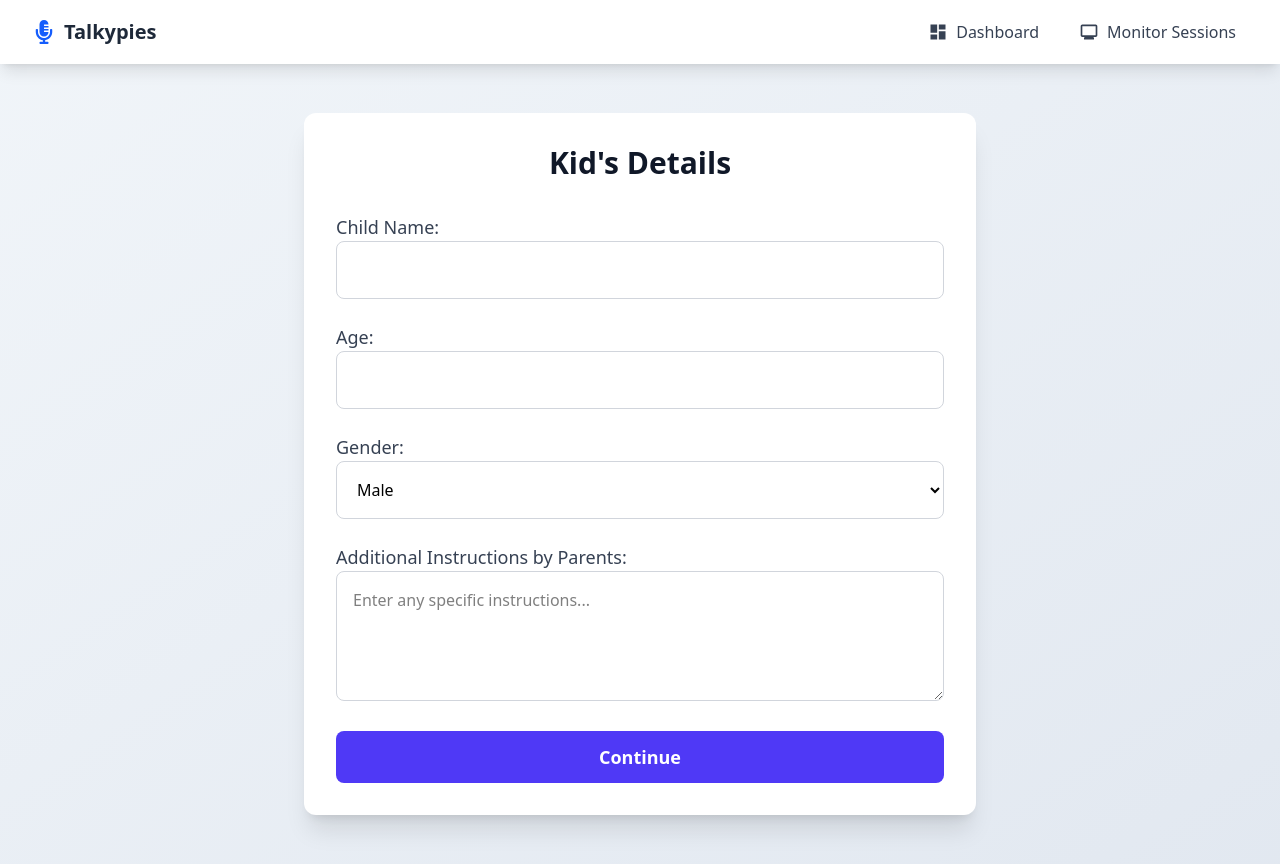
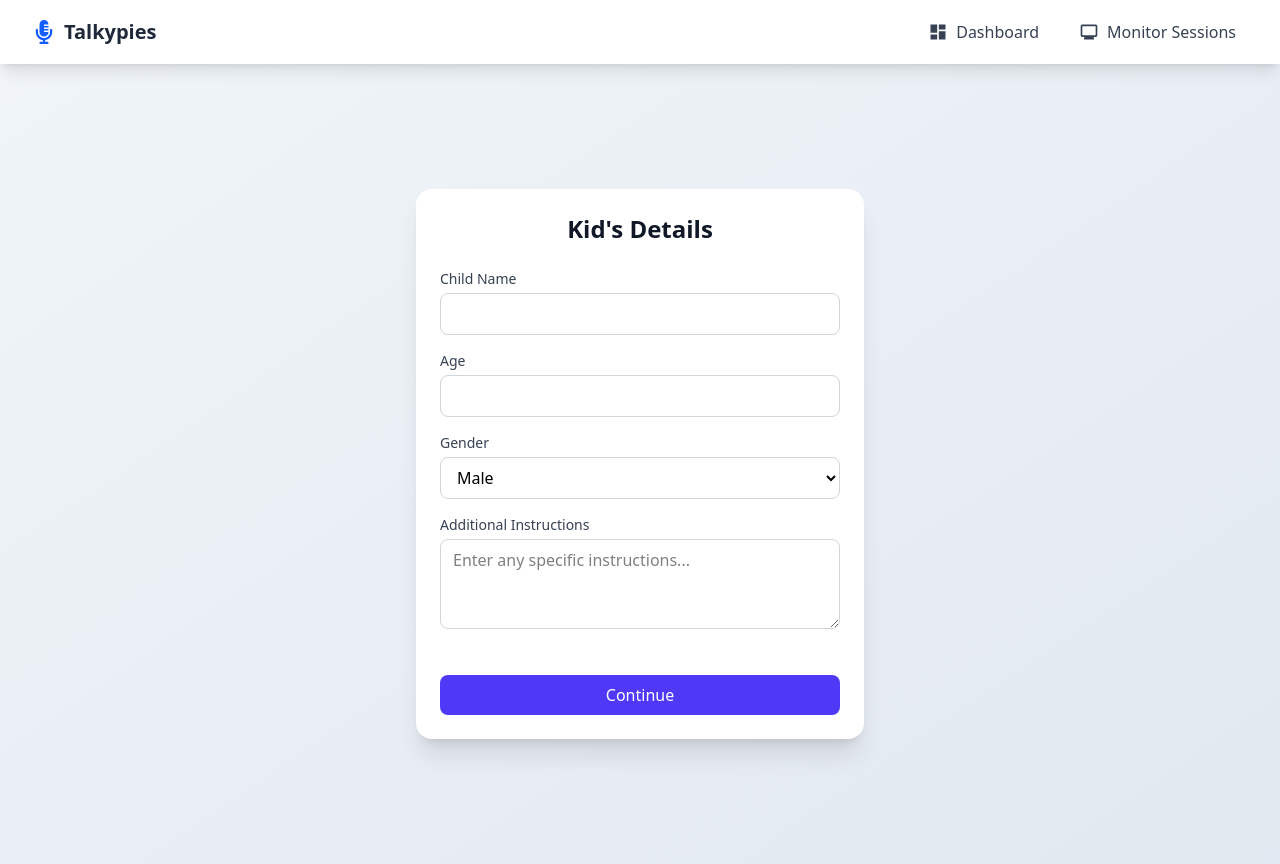
Before and after one commit to sumit-realtyai/Robotics_Voice_Assistant, a React (Vite) app: page / in a window 1280 px wide. Built offline with nearby package versions, Linux system fonts and the light colour scheme.

Commit message:
Update Dashboard styling

```diff
--- a/src/Dashboard.jsx
+++ b/src/Dashboard.jsx
@@ -1,6 +1,6 @@
 import React, { useState } from "react";
 import { useNavigate } from "react-router-dom";
-import { FaMicrophoneAlt } from "react-icons/fa";
+import { FaMicrophoneAlt, FaRobot, FaComments } from "react-icons/fa";
 
 export default function Dashboard() {
   const navigate = useNavigate();
@@ -37,16 +37,16 @@ export default function Dashboard() {
   };
 
   return (
-    <div className="min-h-[calc(100vh-4rem)] flex items-center justify-center">
+    <div className="min-h-[calc(100vh-4rem)] flex items-center justify-center p-4">
       {!isFormSubmitted ? (
-        <section className="w-full max-w-2xl bg-white p-8 rounded-xl shadow-xl">
-          <h2 className="text-3xl font-bold text-center text-gray-900 mb-8">
+        <section className="w-full max-w-md bg-white rounded-2xl shadow-xl p-6">
+          <h2 className="text-2xl font-bold text-center text-gray-900 mb-6">
             Kid's Details
           </h2>
-          <form onSubmit={handleFormSubmit} className="space-y-6">
-            <div className="space-y-2">
-              <label htmlFor="childName" className="text-lg font-medium text-gray-700">
-                Child Name:
+          <form onSubmit={handleFormSubmit} className="space-y-4">
+            <div>
+              <label htmlFor="childName" className="block text-sm font-medium text-gray-700 mb-1">
+                Child Name
               </label>
               <input
                 type="text"
@@ -55,13 +55,13 @@ export default function Dashboard() {
                 value={formData.childName}
                 onChange={handleInputChange}
                 required
-                className="w-full p-4 border border-gray-300 rounded-lg focus:ring-2 focus:ring-indigo-500 transition duration-300"
+                className="w-full px-3 py-2 border border-gray-300 rounded-lg focus:ring-2 focus:ring-indigo-500 focus:border-indigo-500"
               />
             </div>
 
-            <div className="space-y-2">
-              <label htmlFor="age" className="text-lg font-medium text-gray-700">
-                Age:
+            <div>
+              <label htmlFor="age" className="block text-sm font-medium text-gray-700 mb-1">
+                Age
               </label>
               <input
                 type="number"
@@ -71,13 +71,13 @@ export default function Dashboard() {
                 onChange={handleInputChange}
                 min="1"
                 required
-                className="w-full p-4 border border-gray-300 rounded-lg focus:ring-2 focus:ring-indigo-500 transition duration-300"
+                className="w-full px-3 py-2 border border-gray-300 rounded-lg focus:ring-2 focus:ring-indigo-500 focus:border-indigo-500"
               />
             </div>
 
-            <div className="space-y-2">
-              <label htmlFor="gender" className="text-lg font-medium text-gray-700">
-                Gender:
+            <div>
+              <label htmlFor="gender" className="block text-sm font-medium text-gray-700 mb-1">
+                Gender
               </label>
               <select
                 id="gender"
@@ -85,7 +85,7 @@ export default function Dashboard() {
                 value={formData.gender}
                 onChange={handleInputChange}
                 required
-                className="w-full p-4 border border-gray-300 rounded-lg focus:ring-2 focus:ring-indigo-500 transition duration-300"
+                className="w-full px-3 py-2 border border-gray-300 rounded-lg focus:ring-2 focus:ring-indigo-500 focus:border-indigo-500"
               >
                 <option value="male">Male</option>
                 <option value="female">Female</option>
@@ -93,42 +93,70 @@ export default function Dashboard() {
               </select>
             </div>
 
-            <div className="space-y-2">
-              <label htmlFor="additionalInstructions" className="text-lg font-medium text-gray-700">
-                Additional Instructions by Parents:
+            <div>
+              <label htmlFor="additionalInstructions" className="block text-sm font-medium text-gray-700 mb-1">
+                Additional Instructions
               </label>
               <textarea
                 id="additionalInstructions"
                 name="additionalInstructions"
                 value={formData.additionalInstructions}
                 onChange={handleInputChange}
-                rows="4"
+                rows="3"
                 placeholder="Enter any specific instructions..."
-                className="w-full p-4 border border-gray-300 rounded-lg focus:ring-2 focus:ring-indigo-500 transition duration-300"
+                className="w-full px-3 py-2 border border-gray-300 rounded-lg focus:ring-2 focus:ring-indigo-500 focus:border-indigo-500"
               />
             </div>
 
             <button
               type="submit"
-              className="w-full py-3 bg-indigo-600 text-white text-lg font-semibold rounded-lg hover:bg-indigo-700 focus:ring-4 focus:ring-indigo-300 transition duration-300 cursor-pointer"
+              className="w-full py-2 px-4 bg-indigo-600 text-white font-medium rounded-lg hover:bg-indigo-700 focus:ring-4 focus:ring-indigo-300 transition-all duration-300 cursor-pointer mt-6"
             >
               Continue
             </button>
           </form>
         </section>
       ) : (
-        <div className="w-full max-w-md bg-white shadow-xl rounded-xl p-8">
-          <h2 className="text-2xl font-semibold text-gray-800 mb-6 text-center">Select API</h2>
+        <div className="w-full max-w-md">
+          <div className="bg-white rounded-2xl shadow-xl p-8">
+            <h2 className="text-2xl font-bold text-center text-gray-900 mb-2">Choose Your AI Assistant</h2>
+            <p className="text-gray-600 text-center mb-8">Select the AI that best suits your child's needs</p>
+
+            <div className="grid grid-cols-1 gap-4 mb-6">
+              <div className="flex items-center p-4 bg-indigo-50 rounded-lg">
+                <FaRobot className="text-2xl text-indigo-600 mr-3" />
+                <div>
+                  <h3 className="font-semibold text-gray-900">VAPI</h3>
+                  <p className="text-sm text-gray-600">Advanced conversational AI</p>
+                </div>
+              </div>
+              <div className="flex items-center p-4 bg-purple-50 rounded-lg">
+                <FaComments className="text-2xl text-purple-600 mr-3" />
+                <div>
+                  <h3 className="font-semibold text-gray-900">Synthflow</h3>
+                  <p className="text-sm text-gray-600">Natural language processing</p>
+                </div>
+              </div>
+              <div className="flex items-center p-4 bg-blue-50 rounded-lg">
+                <FaMicrophoneAlt className="text-2xl text-blue-600 mr-3" />
+                <div>
+                  <h3 className="font-semibold text-gray-900">Voiceflow</h3>
+                  <p className="text-sm text-gray-600">Interactive voice responses</p>
+                </div>
+              </div>
+            </div>
+
             <select
               onChange={handleApiChange}
-            className="w-full p-4 border border-gray-300 rounded-lg shadow-sm focus:ring-2 focus:ring-blue-500 focus:outline-none text-lg"
+              className="w-full p-3 border border-gray-300 rounded-lg shadow-sm focus:ring-2 focus:ring-indigo-500 focus:border-indigo-500 text-gray-700"
             >
-            <option value="">-- Choose API --</option>
+              <option value="">-- Select an AI Assistant --</option>
               <option value="vapi">VAPI</option>
               <option value="synthflow">Synthflow</option>
               <option value="voiceflow">Voiceflow</option>
             </select>
           </div>
+        </div>
       )}
     </div>
   );
```
Lines whose indentation alone changed are shown as unchanged.
